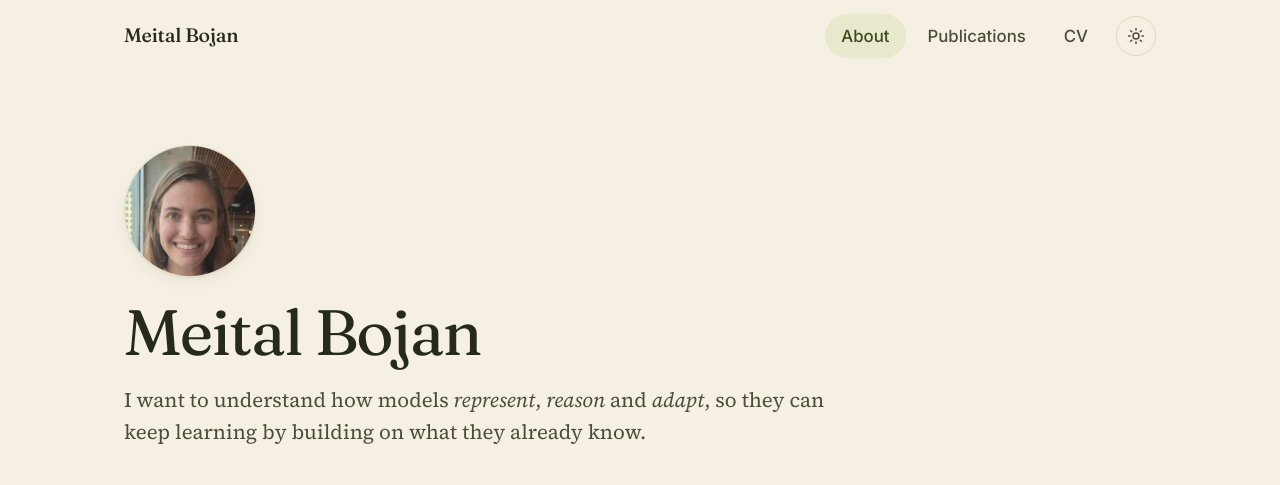
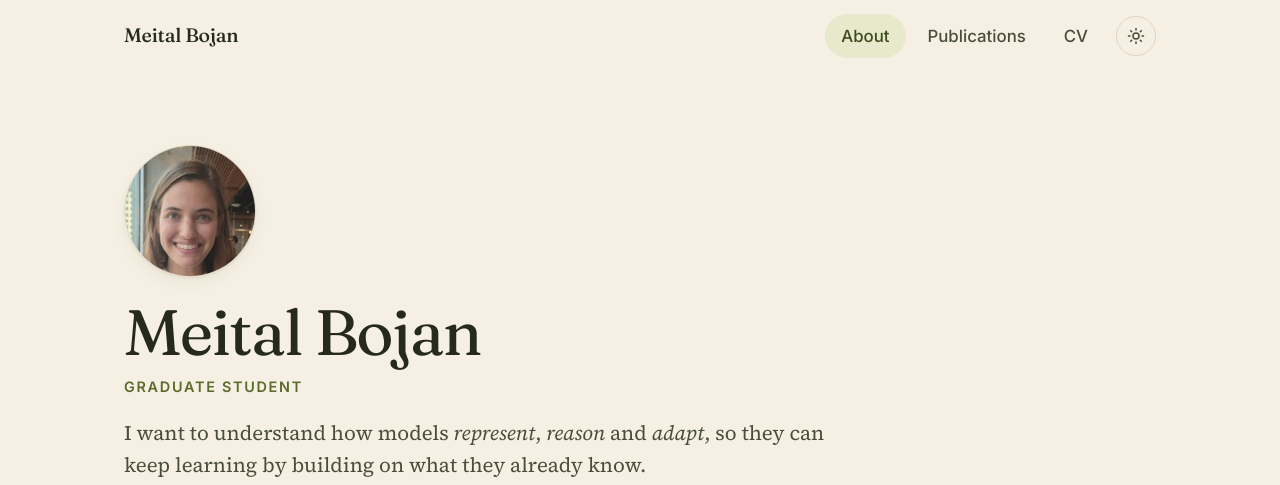
Before and after one commit to mb012/mb012.github.io, a plain HTML site: page index.html in a window 1280 px wide. Shown: the top 485 px of the page. Drawn offline with Linux system fonts and the light colour scheme.

Commit message:
Add Graduate Student title

```diff
--- a/assets/css/style.css
+++ b/assets/css/style.css
@@ -265,6 +265,12 @@ main { padding-bottom: 140px; }
   margin: 0 0 20px;
 }
 .hero h1 em { font-style: italic; color: var(--olive); font-weight: 400; }
+.hero h1:has(+ .hero-role) { margin-bottom: 10px; }
+.hero-role {
+  font-family: var(--sans); font-size: .9rem; font-weight: 600;
+  letter-spacing: .12em; text-transform: uppercase; color: var(--olive);
+  margin: 0 0 20px;
+}
 .hero-lede {
   font-family: var(--serif); font-size: 1.28rem; line-height: 1.55; color: var(--ink-soft);
   margin: 0 0 28px; max-width: 36em;
--- a/index.html
+++ b/index.html
@@ -42,6 +42,7 @@
       <div>
         <img class="hero-photo" src="assets/img/profile.jpg" alt="Meital Bojan" width="169" height="256">
         <h1>Meital Bojan</h1>
+        <p class="hero-role">Graduate Student</p>
         <p class="hero-lede">
           I want to understand how models <em>represent</em>, <em>reason</em> and <em>adapt</em>,
           so they can keep learning by building on what they already know.
```
